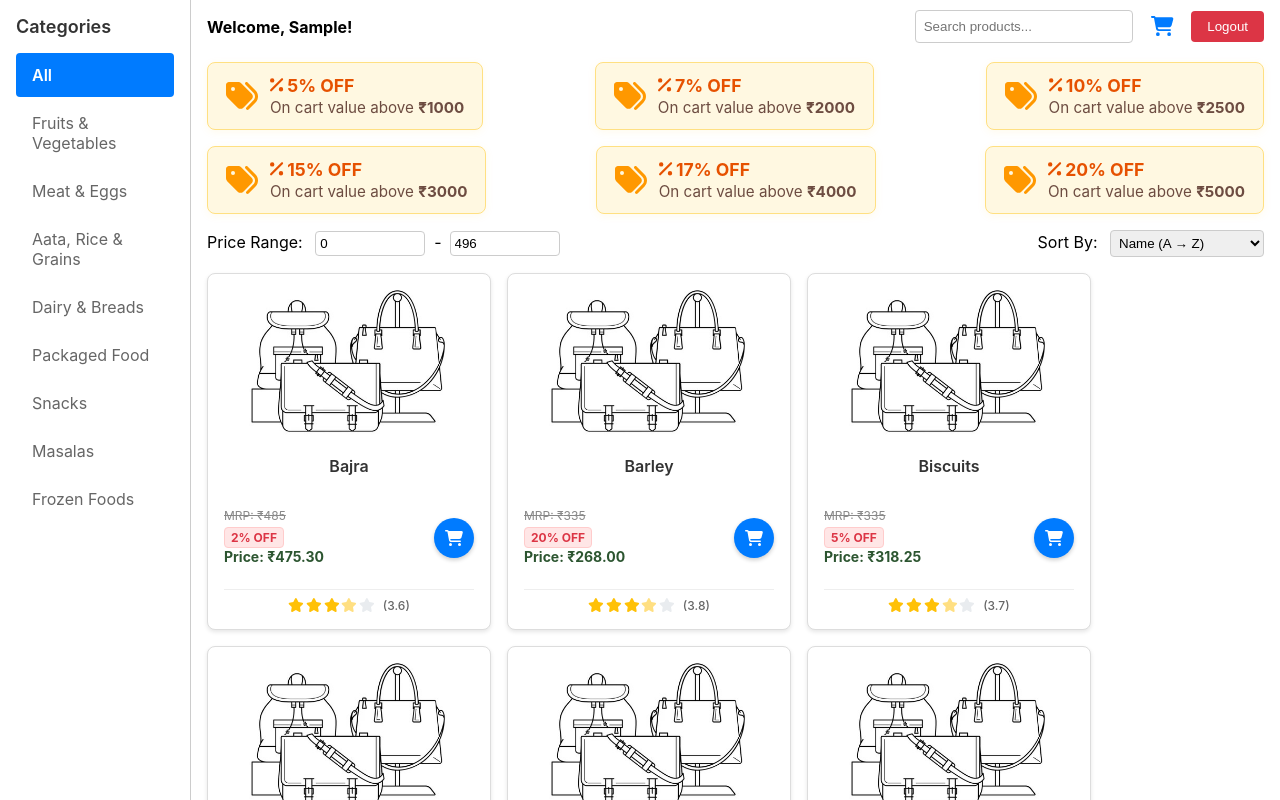
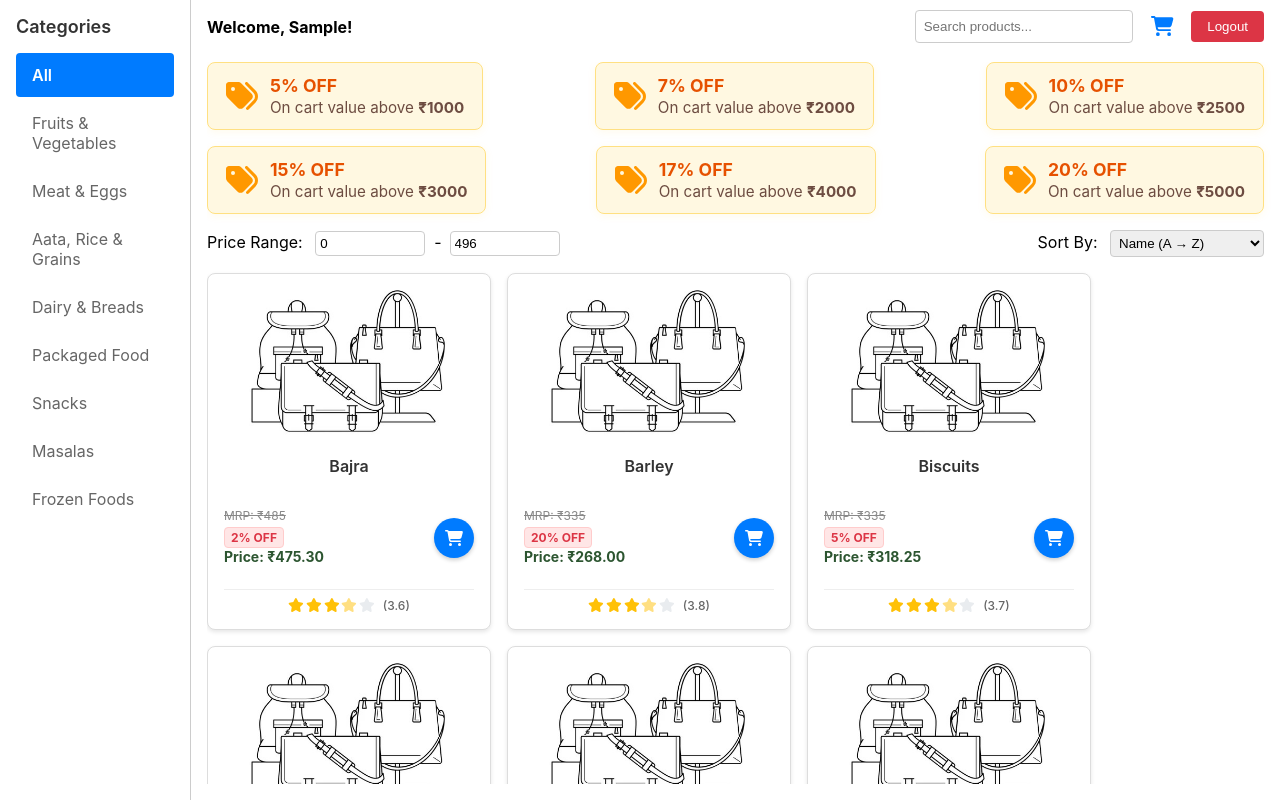
Before and after one commit to alokmind/Ecomm, a React (Create React App) app: page / in a window 1280 px wide. Both pictures are taken after typing "Sample" into the empty fields and a click on the button "Login". Shown: the top 800 px of the page. Built offline with nearby package versions, Linux system fonts and the light colour scheme.

Commit message:
ui update

```diff
--- a/src/components/ProductsView.jsx
+++ b/src/components/ProductsView.jsx
@@ -64,7 +64,6 @@ function ProductsView() {
                 <FontAwesomeIcon icon={['fas', 'tags']} style={styles.discountIcon} />
                 <div>
                   <div style={styles.discountPercent}>
-                    <FontAwesomeIcon icon={['fas', 'percent']} style={{ marginRight: 4 }} />
                     <b>{d.discountPercentage}% OFF</b>
                   </div>
                   <div style={styles.discountText}>
--- a/src/pages/Home.jsx
+++ b/src/pages/Home.jsx
@@ -105,13 +105,15 @@ function Home() {
             <button onClick={handleLogout} style={styles.logoutButton}>Logout</button>
           </div>
         </div>
+        <div style={styles.routes}>
+          <Routes>
+            <Route path="/" element={<Navigate to="/home/products" replace />} />
+            <Route path="/products" element={<ProductsView />} />
+            <Route path="/cart" element={<CartView />} />
+            <Route path="/product/:productId" element={<ProductDetail />} />
+          </Routes>
+        </div>
 
-        <Routes>
-          <Route path="/" element={<Navigate to="/home/products" replace />} />
-          <Route path="/products" element={<ProductsView />} />
-          <Route path="/cart" element={<CartView />} />
-          <Route path="/product/:productId" element={<ProductDetail />} />
-        </Routes>
       </div>
     </div>
   );
@@ -133,6 +135,12 @@ const styles = {
     display: 'flex',
     flexDirection: 'column',
     paddingTop: '.5rem',
+    paddingRight: '0'
+  },
+  routes: {
+    height: 'calc(100vh - 78px)',
+    overflowY: 'auto',
+    paddingRight: '1rem',
   },
   topBar: {
     display: 'flex',
@@ -140,6 +148,7 @@ const styles = {
     alignItems: 'center',
     marginBottom: '1rem',
     gap: '1rem',
+    paddingRight: '1rem',
   },
   rightSection: {
     display: 'flex',
```
